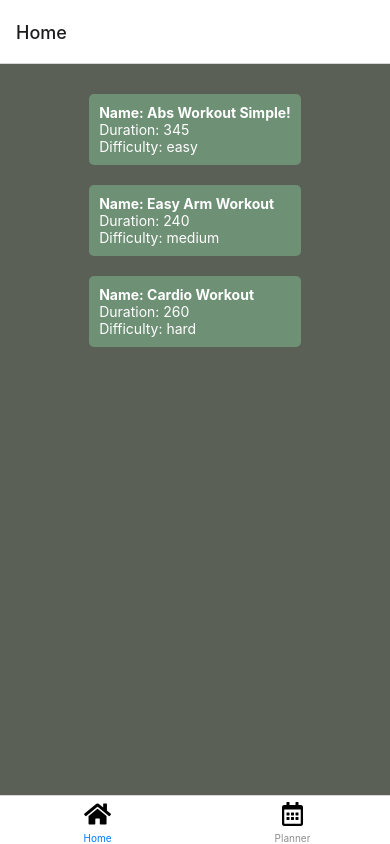
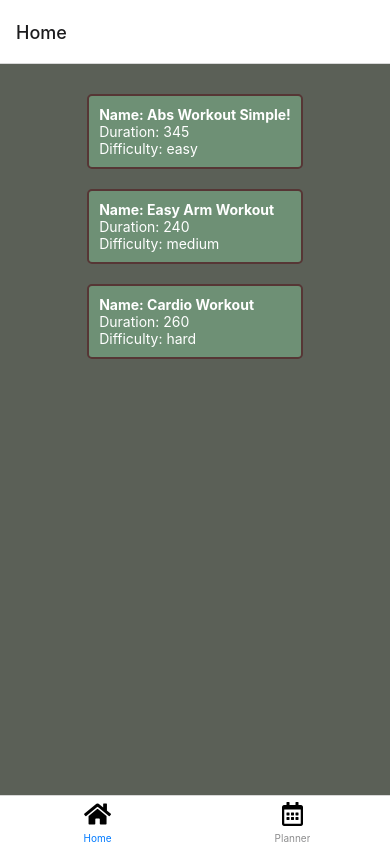
Before and after one commit to KennedyMungai/WorkoutAppAnother, a React Native app: screen /Home in a window 390 px wide. Built offline with nearby package versions, Linux system fonts and the light colour scheme.

Commit message:
Added a border width to the text component

```diff
--- a/components/WorkoutItem.tsx
+++ b/components/WorkoutItem.tsx
@@ -26,6 +26,8 @@ const styles = StyleSheet.create({
 		padding: 10,
 		marginVertical: 10,
 		borderRadius: 5,
-		backgroundColor: '#6E9075'
+		backgroundColor: '#6E9075',
+		borderColor: '#563635',
+		borderWidth: 2
 	}
 })
```
